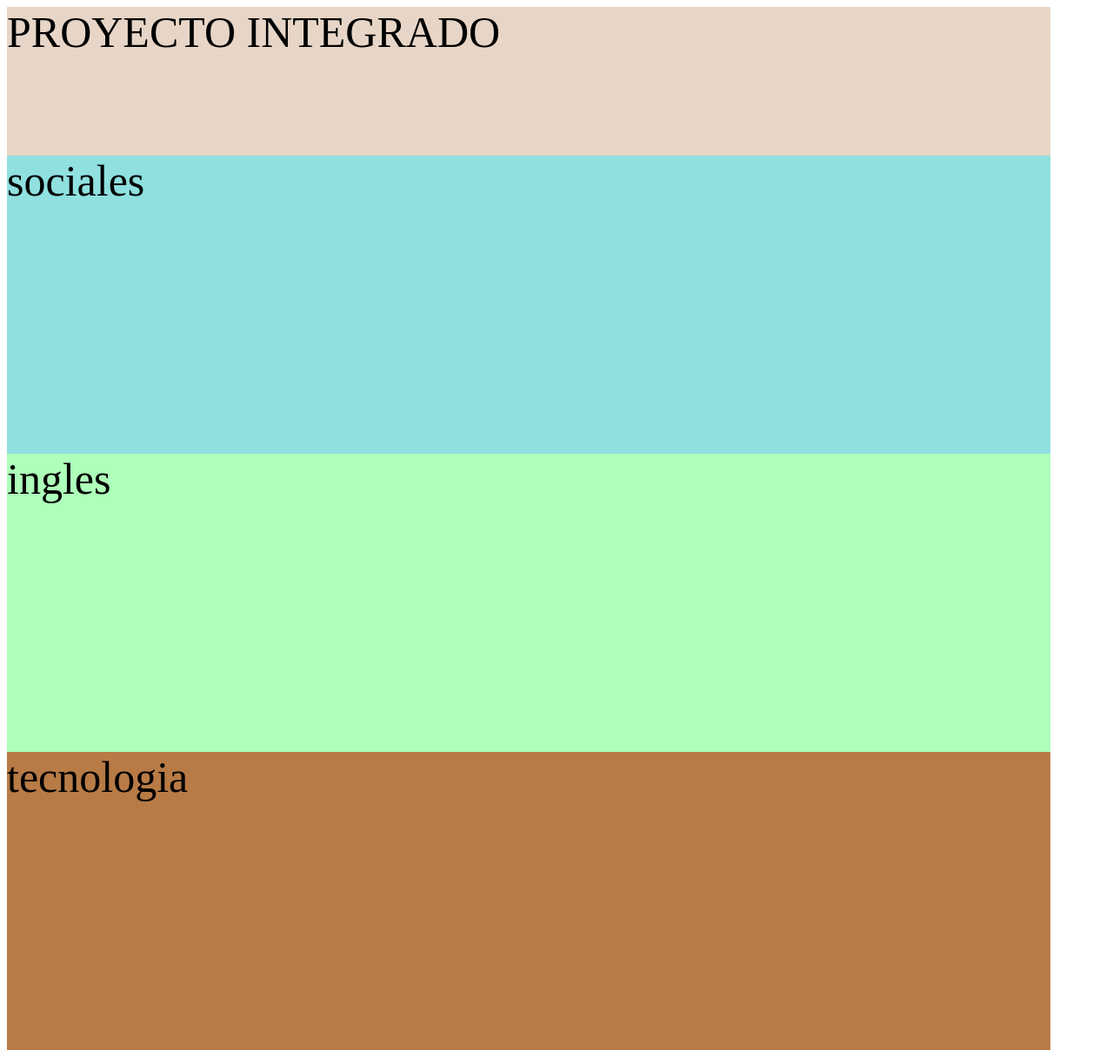
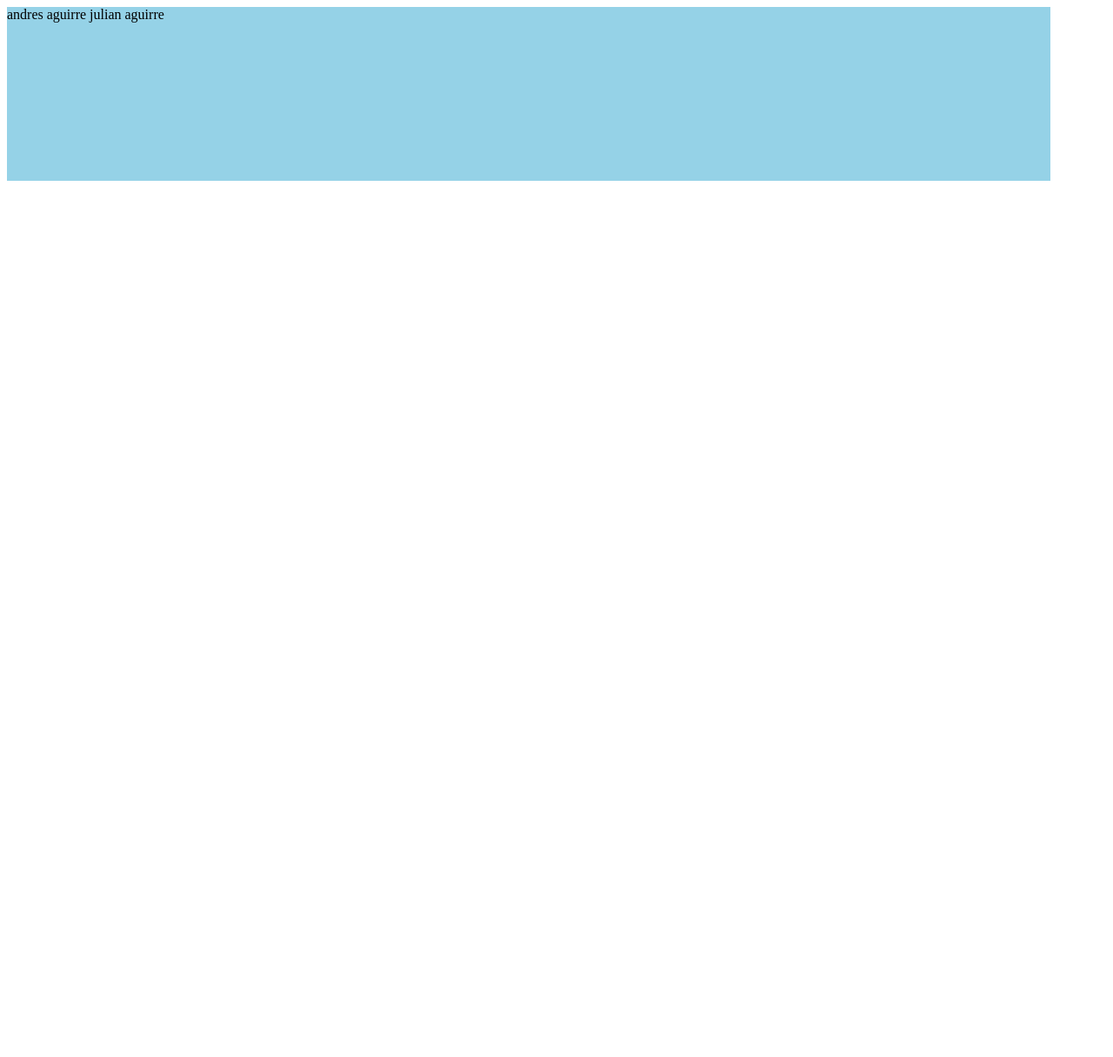
Before and after one commit to jhonnyalejandr12/pagina8-1, a plain HTML site: page index.html in a window 1280 px wide. Shown: the whole page at 87% size. After the commit the page ends 800 px from the top, so only its background shows below. Drawn offline with Linux system fonts and the light colour scheme.

Commit message:
Add files via upload

```diff
--- a/index.html
+++ b/index.html
@@ -9,12 +9,8 @@
 </head>
 <body>
    <div  class="contenedor">
-
-    <div class="encabezado">PROYECTO INTEGRADO</div>
-    <div class="sociales">sociales</div>
-    <div class="ingles">ingles </div>
-    <div class="tecnologia">tecnologia </div>
-
+    andres aguirre
+    julian aguirre
    </div>
 
 </body>
--- a/temas.css
+++ b/temas.css
@@ -1,38 +1,9 @@
 .contenedor{
 
 width: 1200px;
-height: 1200px;
-background-color: deepskyblue;
-display: flex;
-flex-direction: column;
+height: 200px;
+background-color: rgb(149, 210, 231);
+
 
 
 }
-
-.encabezado{
-
-
-    width: 100%;
-    height: 200px;
-    background-color: rgb(231, 214, 199);
-
-    font-size: 50px;
-}
-.sociales{
-    width: 100%;
-    height: 400px;
-    background-color: rgb(144, 224, 224);
-    font-size: 50px;
-}
-.ingles{
-    width: 100%;
-    height: 400px;
-    background-color: rgb(173, 255, 186);
-font-size: 50px;
-}
-.tecnologia{
-    width: 100%;
-    height: 400px;
-    background-color: rgb(184, 123, 70);
-    font-size: 50px;
-}
```
